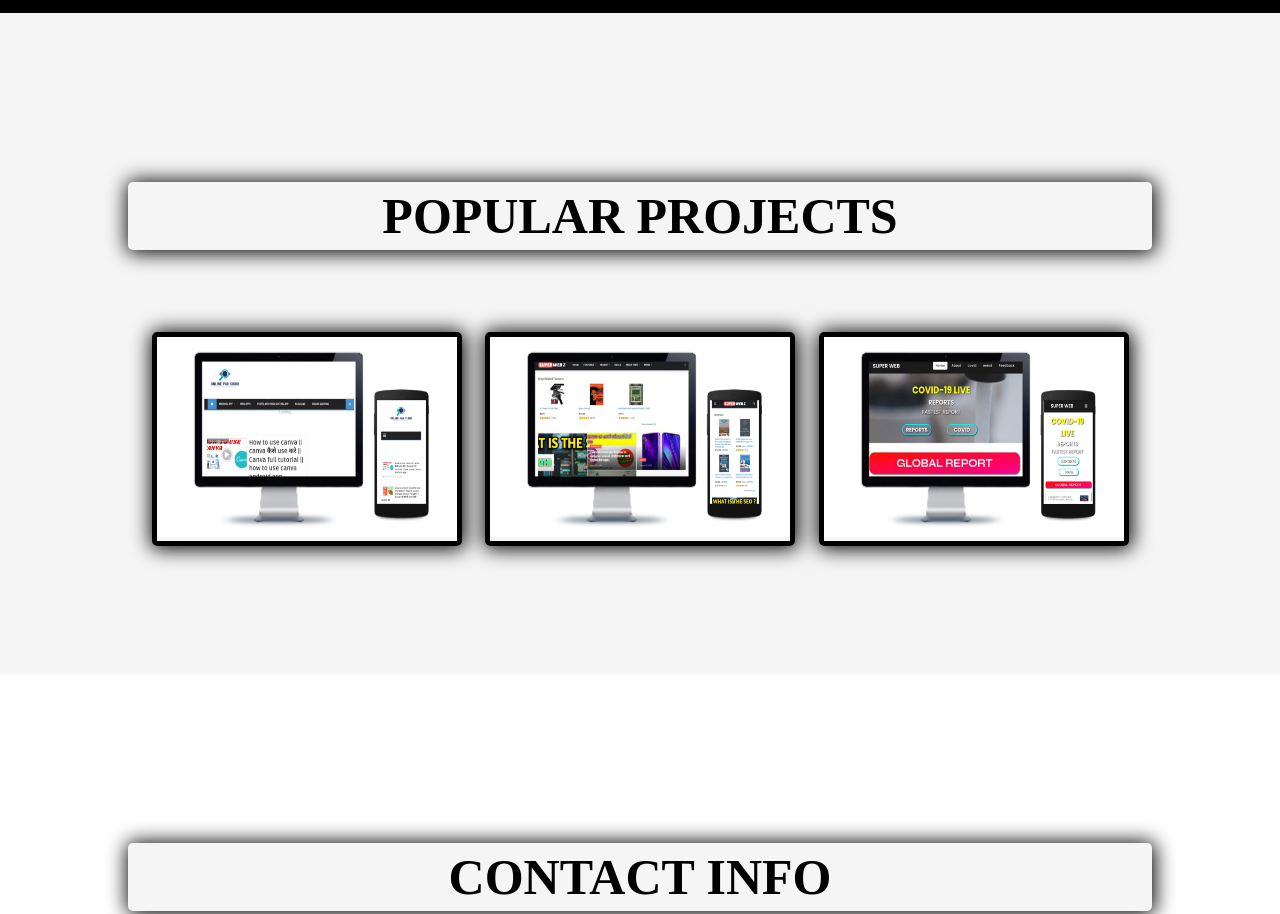
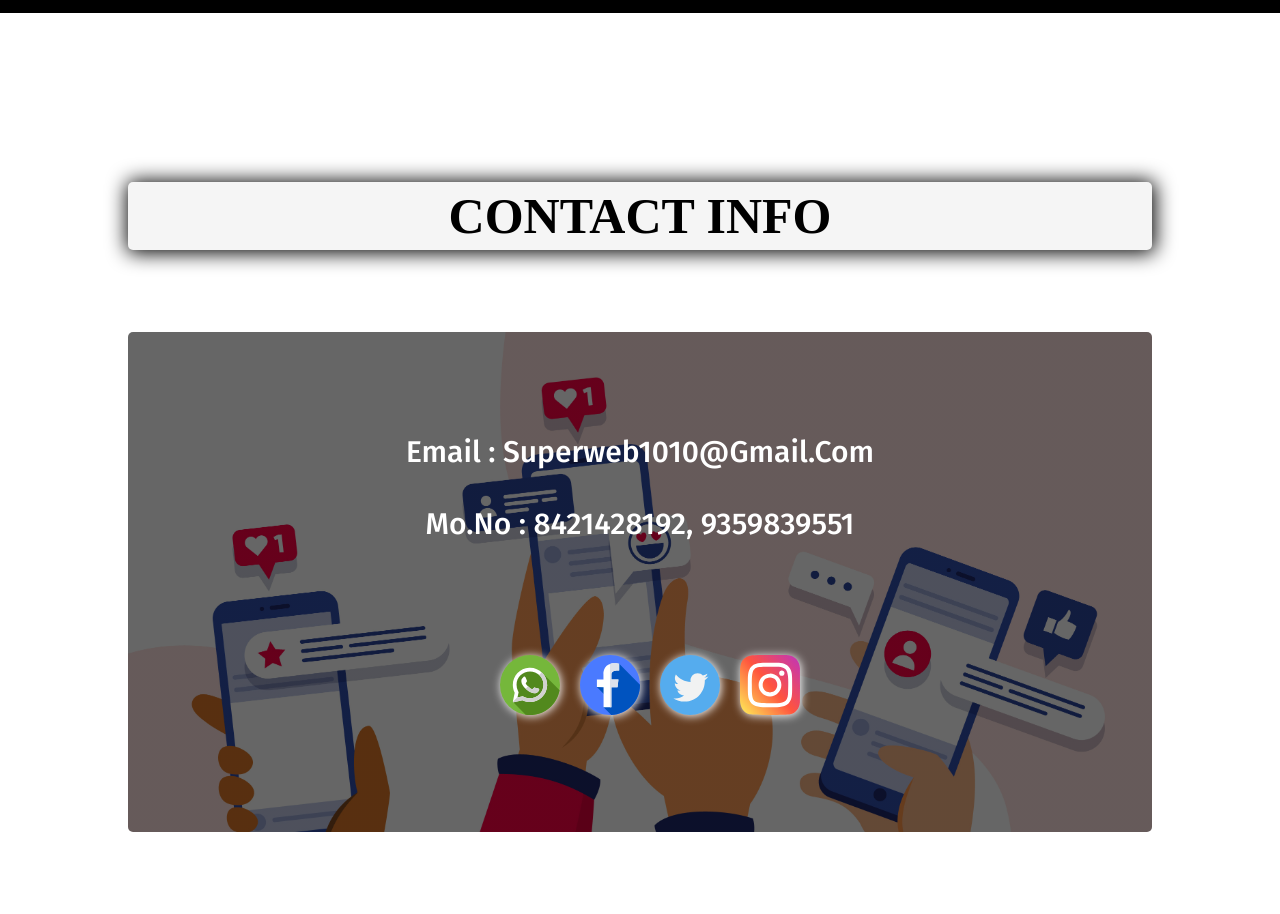
Before and after one commit to nirajbava/python_portfolio_blog, a Flask app: page / in a window 1280 px wide. Shown: the part 4020-4934 px from the top of the page. Run offline with Flask 2, Linux system fonts and the light colour scheme; data that the repository does not hold is empty.

Commit message:
add file

```diff
--- a/static/css/home.css
+++ b/static/css/home.css
@@ -891,86 +891,6 @@ margin-bottom: 5%;
 }
 
 
-/* gallery section start here */
-
-#gallery{
-    width: 100%;
-    padding: 10%;
-    background-color: whitesmoke;
-}
-
-
-#gt1{
-    font-size: 50px;
-    text-transform: uppercase;
-    background-color: whitesmoke;
-    text-align: center;
-    margin-top: 4%;
-    margin-bottom: 8%;
-    padding: 5px;
-    font-weight: bold;
-    border-radius: 5px;
-    box-shadow: 1px 1px 20px 2px black;
-    transition: all 1s ease-in;
-}
-
-#gt1:hover{
-    background-color: #ffffff;
-}
-
-#gfa{
-    display: flex;
-    justify-content: space-evenly;
-    flex-direction: row;
-    flex-wrap: wrap;
-    align-items: center;
-}
-
-.gmain{
-    border: 5px solid black;
-    border-radius: 5px;
-    transition: all 0.10s ease-in;
-    box-shadow: 1px 1px 20px 2px black;
-    overflow: hidden;
-}
-
-
-.gmain img{
-    width: 300px;
-    height: 200px;
-    transition: all 0.5s;
-}
-
-
-.gmain img:hover{
-    transform: scale(1.05);
-}
-
-
-
-.gmain:hover{
-    box-shadow: 1px 1px 20px 5px #00ffcc;
-}
-
-/* gallery section  responsive ccode */
-
-
-@media only screen and (max-width: 1182px){
-
-    #gfa{
-        flex-direction: column;
-    }
-
-    .gmain{
-        margin-top: 20px;
-        margin-bottom: 50px;
-    }
-
-    #gt1{
-        font-size: 30px;
-    }
-
-}
 
 /* contact section start here*/
 
--- a/templates/layout.html
+++ b/templates/layout.html
@@ -61,28 +61,6 @@
 
 {% block body %} {% endblock %}
 
-<!-- gallery section start here -->
-<div id="gallery">
-    <div id="gt1">{{params['Gallery_Section_Heading']}}</div>
-
-    <div id="gfa">
-
-    <div class="gmain">
-            <img src="{{ url_for('static', filename='../static/images/poster1.jpg')}}" alt="poster1">
-    </div>
-
-
-    <div class="gmain">
-        <img src="{{ url_for('static', filename='../static/images/poster2.jpg')}}" alt="poster1">
-</div>
-
-
-<div class="gmain">
-    <img src="{{ url_for('static', filename='../static/images/poster3.jpg')}}" alt="poster1">
-</div>
-
-</div>
-</div>
 
 
 <!-- contact info section start here -->
```
